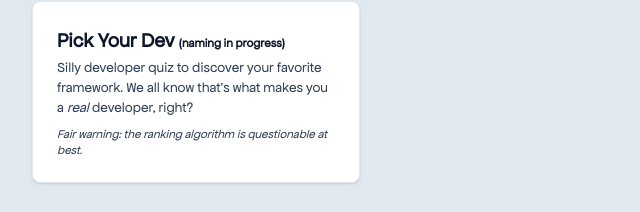
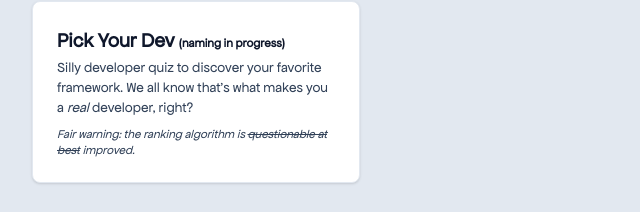
Before and after one commit to zum281/personal-site, a website built with Vite: page index.html in a window 1280 px wide. Shown: the part 1154-1366 px from the top of the page, 272-912 px from the left. Built offline with nearby package versions, Linux system fonts and the light colour scheme; files whose address does not match are found by name.

Commit message:
pick your dev description

```diff
--- a/index.html
+++ b/index.html
@@ -152,7 +152,9 @@
                 developer, right?
               </p>
               <p class="italic text-xs text-slate-700 dark:text-slate-400 mt-2">
-                Fair warning: the ranking algorithm is questionable at best.
+                Fair warning: the ranking algorithm is
+                <s>questionable at best</s>
+                improved.
               </p>
             </a>
           </li>
```
